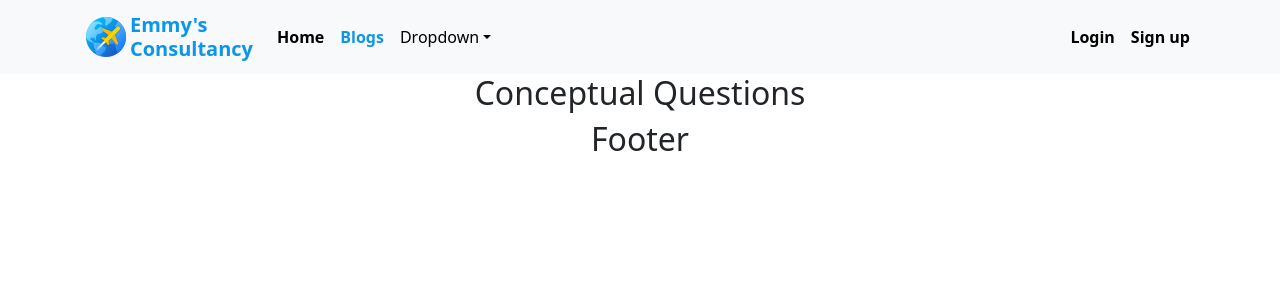
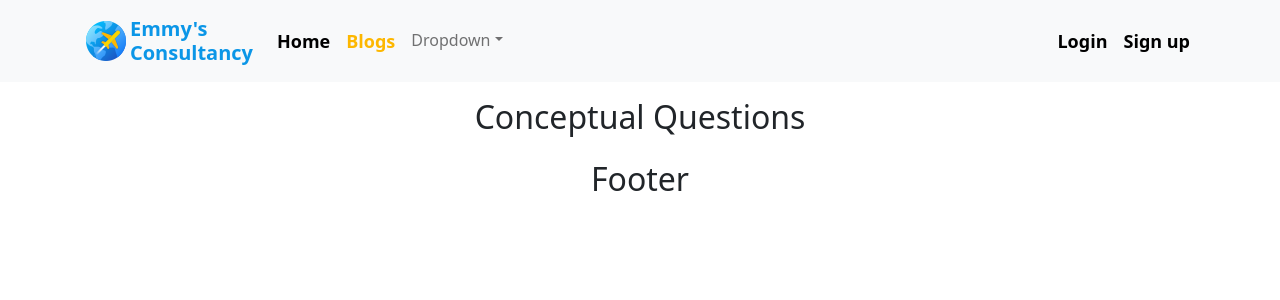
Before and after one commit to rakib099/emmy-consultancy-client, a React (Create React App) app: page /blogs in a window 1280 px wide. Shown: the top 300 px of the page. Built offline with nearby package versions, Linux system fonts and the light colour scheme.

Commit message:
Active route visible in the navbar

```diff
--- a/src/Pages/Blogs/Blogs.js
+++ b/src/Pages/Blogs/Blogs.js
@@ -1,10 +1,11 @@
 import React from 'react';
+import { Container } from 'react-bootstrap';
 
 const Blogs = () => {
     return (
-        <div>
+        <Container className='mt-3 mb-4'>
             <h2 className='text-center'>Conceptual Questions</h2>
-        </div>
+        </Container>
     );
 };
 
--- a/src/Pages/Shared/Header/Header.css
+++ b/src/Pages/Shared/Header/Header.css
@@ -3,11 +3,20 @@
     color: #0b96e7;     /* #fdb700 */
 }
 
-a {
-    color: black !important;
-    /* font-weight: 500 !important; */
+.links {
+    text-decoration: none;
+    color: black;
+    padding:  0.5rem;
+    font-weight: 600;
+    font-size: large;
 }
 
 .active {
-    color: #0b96e7 !important;
+    color: #fdb700;
+    /* border: 2px solid #0b96e7; */
+    border-radius: 8px;
 }
+
+.links:hover {
+    color: black;
+}
--- a/src/Pages/Shared/Header/Header.js
+++ b/src/Pages/Shared/Header/Header.js
@@ -10,7 +10,7 @@ import { Link, NavLink } from 'react-router-dom';
 const Header = () => {
     return (
         <Navbar collapseOnSelect expand="lg" bg="light" variant="light">
-            <Container>
+            <Container className='py-1'>
                 <Link to="/" className="navbar-brand">
                     <div className='d-flex align-items-center brand'>
                         <img src={logo} alt="website-logo" />
@@ -20,8 +20,8 @@ const Header = () => {
                 <Navbar.Toggle aria-controls="responsive-navbar-nav" />
                 <Navbar.Collapse id="responsive-navbar-nav">
                     <Nav className="me-auto">
-                        <NavLink className="nav-link fw-semibold" to="/">Home</NavLink>
-                        <NavLink className="nav-link fw-semibold" to="/blogs">Blogs</NavLink>
+                        <NavLink className="links" to="/">Home</NavLink>
+                        <NavLink className="links" to="/blogs">Blogs</NavLink>
                         <NavDropdown title="Dropdown" id="collasible-nav-dropdown">
                             <NavDropdown.Item href="#action/3.1">Action</NavDropdown.Item>
                             <NavDropdown.Item href="#action/3.2">
@@ -35,8 +35,8 @@ const Header = () => {
                         </NavDropdown>
                     </Nav>
                     <Nav>
-                        <NavLink className="nav-link fw-semibold" to="/login">Login</NavLink>
-                        <NavLink className="nav-link fw-semibold" to="/signup">Sign up</NavLink>
+                        <NavLink className="links" to="/login">Login</NavLink>
+                        <NavLink className="links" to="/signup">Sign up</NavLink>
                     </Nav>
                 </Navbar.Collapse>
             </Container>
```
Also changed, not shown: 1 other file (tests, documents, lock files or other folders).
